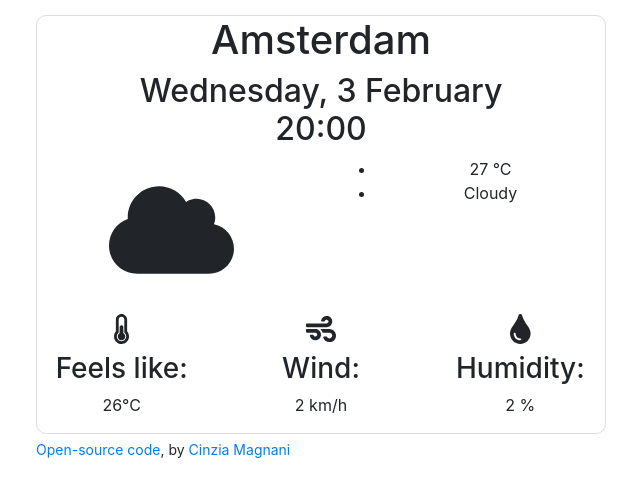
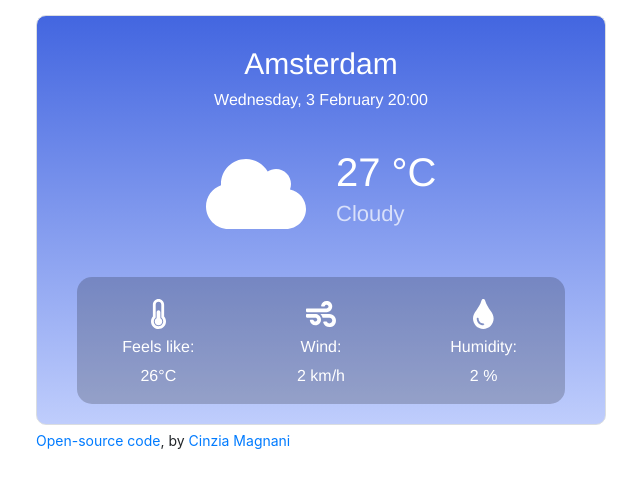
Before and after one commit to cinziamagnani/react-weather-app, a React (Create React App) app: page / in a window 1280 px wide. Shown: the top 496 px of the page, without its empty margins (319-959 px from the left). Built offline with nearby package versions, Linux system fonts and the light colour scheme; the HTML template or start-up script is replaced by a standard one.

Commit message:
added basic styling of page

```diff
--- a/src/Weather.css
+++ b/src/Weather.css
@@ -2,12 +2,68 @@
     border: 1px solid #dadde1;
     border-radius: 10px;
     margin: 15px auto 5px auto;
+    background-image: linear-gradient(to bottom, #4366E0 0%, #BFCDFC 100%);
+    color: #ffffff;
+    font-family: 'avenir', 'helvetica', sans-serif;
+    font-weight: 100;
+}
+.Weather h1 {
+    font-weight: 500;
+    font-size: 30px;
+    margin-top: 30px;
 }
 
-.Weather .mainIcon {
-    font-size: 100px;
+.Weather h2, h3, p, li {
+    font-weight: 100;
 }
 
+.Weather h2 {
+    font-size: 16px;
+}
+.Weather .mainIcon {
+    font-size: 80px;
+    text-align: right;
+    margin: 20px 0 10px 0;
+}
+
+.Weather ul {
+    padding-left: 0;
+}
+
+.Weather li {
+    list-style: none;
+    text-align: left;
+}
+
+.Weather .tempMajor {
+    margin-top: 35px;
+    font-size: 40px;
+    font-weight: 500;
+    line-height: 1;
+    padding-bottom: 5px;
+}
+
+.Weather .mainCondition {
+    color: rgba(255,255,255, 0.7);
+    font-size: 22px;
+    font-weight: 500;
+}
+
+.Weather .moreInfo {
+    background-color: rgba(0,0,0, 0.2);
+    border-radius: 15px;
+    margin: 10px 40px 20px 40px;
+}
+
+.Weather .specifications {
+    padding-left: 5px;
+    padding-right: 5px;
+}
 .Weather .icons {
     font-size: 30px;
+    margin-top: 15px;
 }
+
+.Weather h3 {
+    font-size: 16px;
+}
--- a/src/Weather.js
+++ b/src/Weather.js
@@ -10,9 +10,7 @@ export default function Weather() {
                 Amsterdam
             </h1>
             <h2>
-                Wednesday, 3 February
-                <br />
-                20:00
+                Wednesday, 3 February 20:00
             </h2>
             <div className="row">
                 <div className="col-6 mainIcon">
@@ -20,17 +18,17 @@ export default function Weather() {
             </div>
             <div className="col-6">
             <ul>
-                <li className="temp-major">
+                <li className="tempMajor">
                 27 °C
                 </li>
-                <li>
+                <li className="mainCondition">
                   Cloudy
                 </li>
             </ul>
             </div>
             </div>
-            <div className="row">
-                <div className="col-4">
+            <div className="row moreInfo">
+                <div className="col-4 specifications">
                     <div className="icons">
                 <FontAwesomeIcon icon="thermometer-half" />
                 </div>
@@ -39,7 +37,7 @@ export default function Weather() {
                     </h3>
                     <p>26°C</p>
                 </div>
-                <div className="col-4">
+                <div className="col-4 specifications">
                 <div className="icons">
                 <FontAwesomeIcon icon="wind" />
                 </div>
@@ -49,7 +47,7 @@ export default function Weather() {
                     <p>2 km/h</p>
 
                 </div>
-                <div className="col-4">
+                <div className="col-4 specifications">
                 <div className="icons">
                 <FontAwesomeIcon icon="tint" />
                 </div>
```
Also changed, not shown: 1 other file (tests, documents, lock files or other folders).
